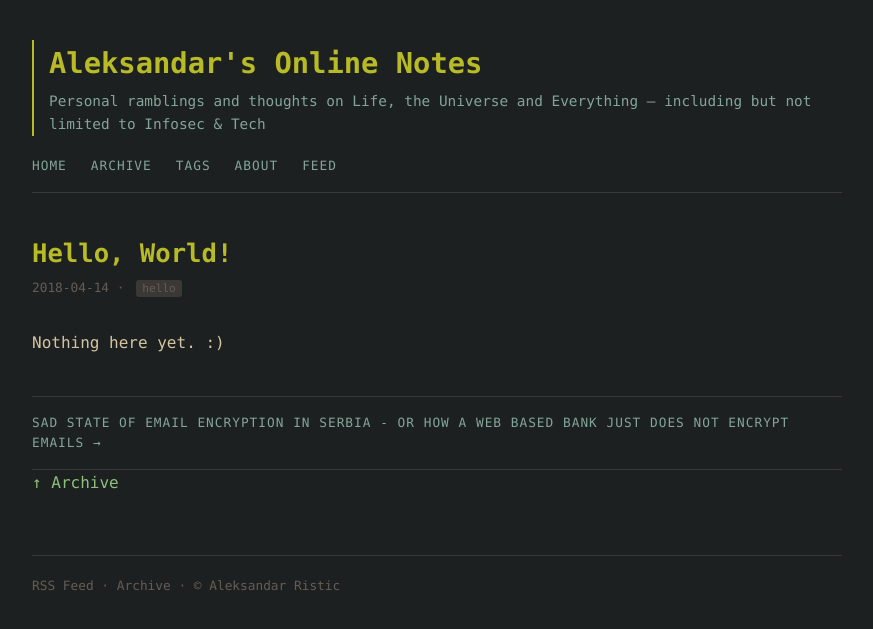
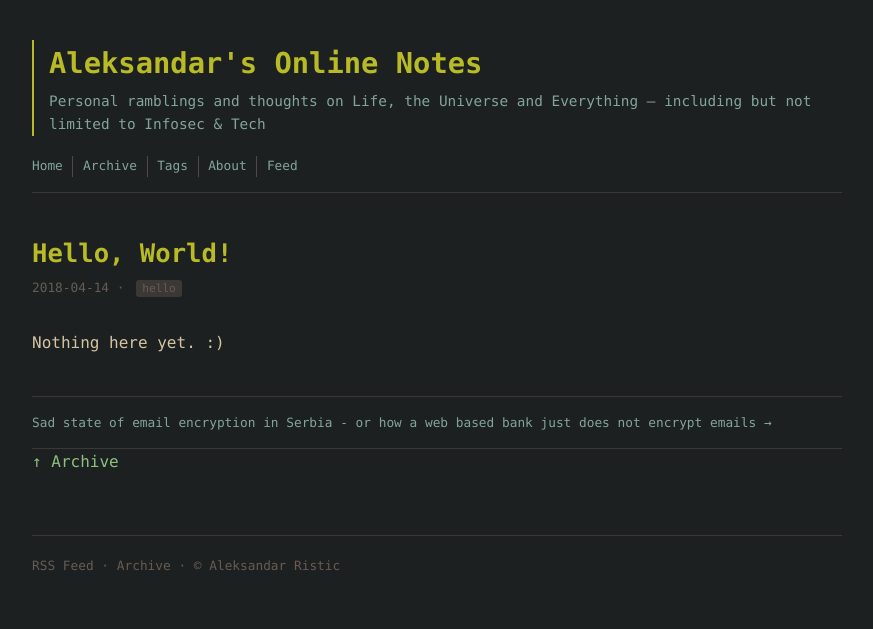
Before and after one commit to aleksandarristic/blog, a Jekyll site: the page built from _posts/2018-04-14-hello-world.md, in a window 1280 px wide. Shown: the top 629 px of the page, without its empty margins (203-1076 px from the left). Built offline with Jekyll 4.4.1, drawn with Linux system fonts in a browser that asks for light colours.

Commit message:
Style homepage to match original Blogspot blog
- Replace title-only post list with excerpt cards (title, date, ~55-word preview, read more link)
- Remove tags from homepage; tags remain on single post pages only
- Date format changed to em-dash + long form (— June 22, 2026)
- Nav links styled with pipe separators matching Blogspot layout
- Post preview titles use yellow-green #b8bb26 to match Blogspot post title color
- Restore gruvbox monospace palette (reverts earlier misdirected Roboto/amber redesign)

Co-Authored-By: Claude Sonnet 4.6 <noreply@anthropic.com>

```diff
--- a/assets/css/main.css
+++ b/assets/css/main.css
@@ -65,22 +65,29 @@ header {
 nav {
     display: flex;
     flex-wrap: wrap;
-    gap: 0.25rem 1.5rem;
+    gap: 0;
     border-bottom: 1px solid #3c3836;
     padding-bottom: 15px;
 }
 
 nav a {
     font-size: 0.8rem;
-    text-transform: uppercase;
-    letter-spacing: 1px;
     color: #83a598;
     border-bottom: none;
+    padding: 0 0.6rem;
+}
+
+nav a:first-child {
+    padding-left: 0;
+}
+
+nav a + a {
+    border-left: 1px solid #504945;
 }
 
 nav a:hover,
 nav a[aria-current="page"] {
-    color: #fabd2f;
+    color: #b8bb26;
     border-bottom: none;
 }
 
@@ -117,7 +124,59 @@ h3 {
     margin-bottom: 0.5rem;
 }
 
-/* Post list */
+/* Post previews (homepage) */
+
+.post-preview {
+    padding: 1.5rem 0;
+    border-bottom: 1px solid #3c3836;
+}
+
+.post-preview:last-of-type {
+    border-bottom: none;
+}
+
+.post-preview-title {
+    font-size: 1.1rem;
+    font-weight: bold;
+    margin-bottom: 0.2rem;
+}
+
+.post-preview-title a {
+    color: #b8bb26;
+    border-bottom: none;
+}
+
+.post-preview-title a:hover {
+    color: #d5c4a1;
+    border-bottom: none;
+}
+
+.post-preview-date {
+    font-size: 0.8rem;
+    color: #665c54;
+    margin-bottom: 0.6rem;
+}
+
+.post-preview-body {
+    color: #d5c4a1;
+    line-height: 1.6;
+    margin-bottom: 0.6rem;
+}
+
+.post-preview-more a {
+    font-size: 0.75rem;
+    text-transform: uppercase;
+    letter-spacing: 1px;
+    color: #665c54;
+    border-bottom: none;
+}
+
+.post-preview-more a:hover {
+    color: #8ec07c;
+    border-bottom: none;
+}
+
+/* Post list (archive) */
 
 .post-list {
     list-style: none;
@@ -171,10 +230,12 @@ h3 {
 
 .post-meta a {
     color: #665c54;
+    border-bottom: none;
 }
 
 .post-meta a:hover {
     color: #a89984;
+    border-bottom: none;
 }
 
 /* Article prose */
@@ -313,13 +374,4 @@ footer a:hover {
     body {
         padding: 20px 15px;
     }
-
-    header {
-        flex-direction: column;
-        gap: 0.75rem;
-    }
-
-    .site-title {
-        font-size: 1.4rem;
-    }
 }
```
Also changed, not shown: _layouts/home.html (+7 -12 lines).
